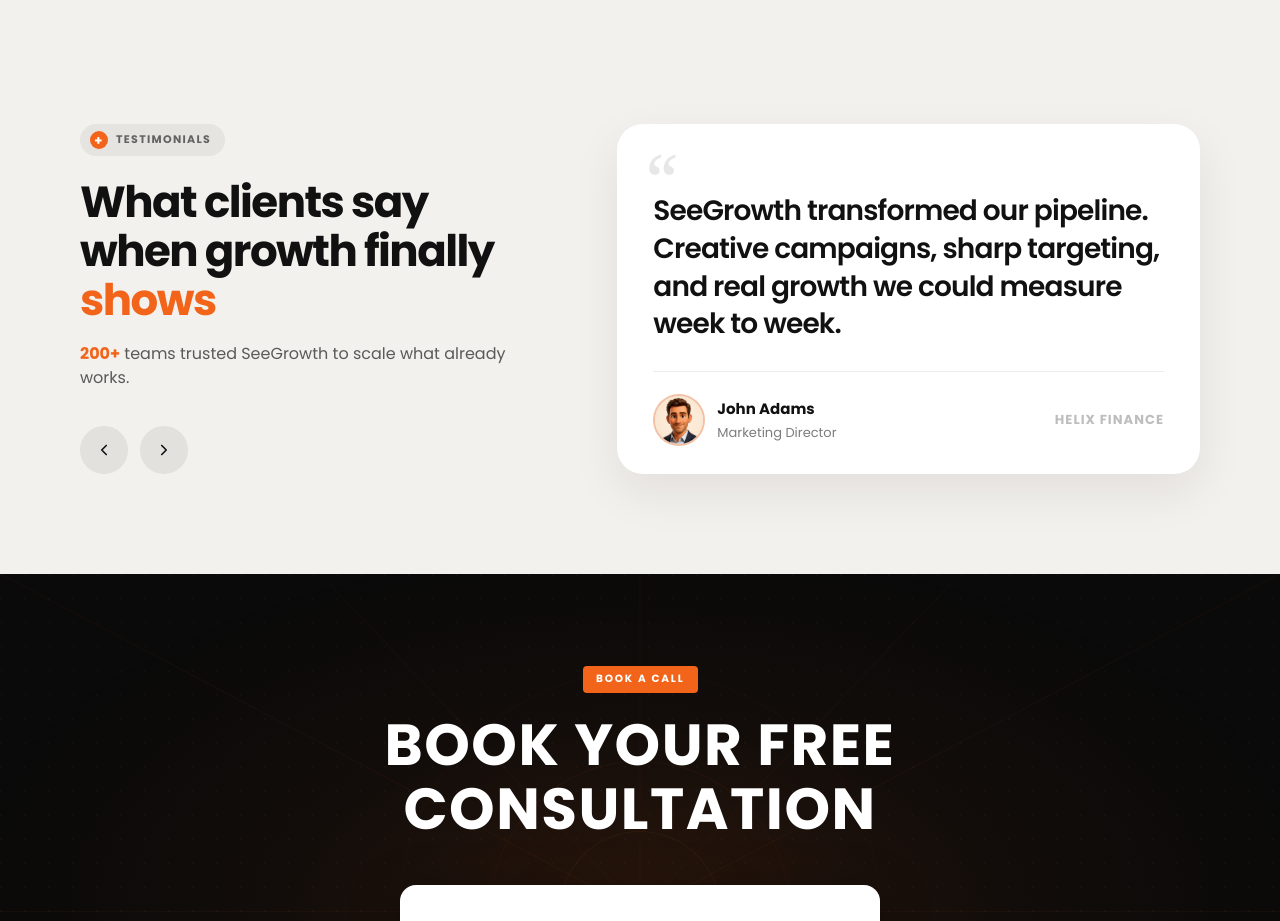
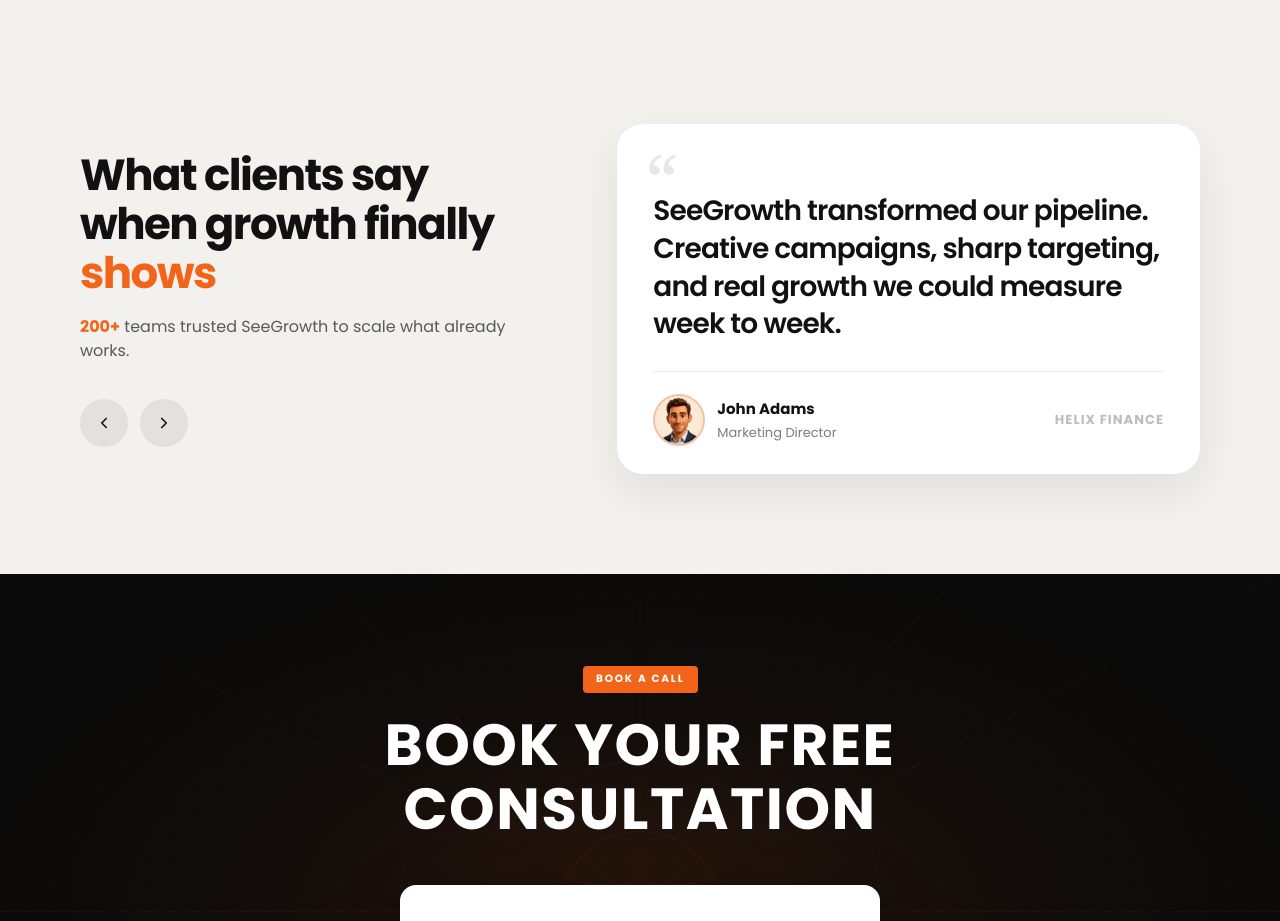
Before and after one commit to Esimuda/SeeGrowth, a React (Vite) app: page / in a window 1280 px wide. Shown: the part 5000-5921 px from the top of the page. Built offline with nearby package versions, Linux system fonts and the light colour scheme.

Commit message:
Remove the Testimonials badge label from the section.

```diff
--- a/src/Testimonials.jsx
+++ b/src/Testimonials.jsx
@@ -60,13 +60,6 @@ export default function Testimonials() {
     <section className="testimonials testimonials-showcase" id="testimonials">
       <div className="testimonials-layout">
         <div className="testimonials-copy">
-          <span className="testimonials-badge">
-            <span className="testimonials-badge__plus" aria-hidden="true">
-              +
-            </span>
-            Testimonials
-          </span>
-
           <h2 className="testimonials-headline">
             <span className="testimonials-headline__line">What clients say</span>
             <span className="testimonials-headline__line">
```
